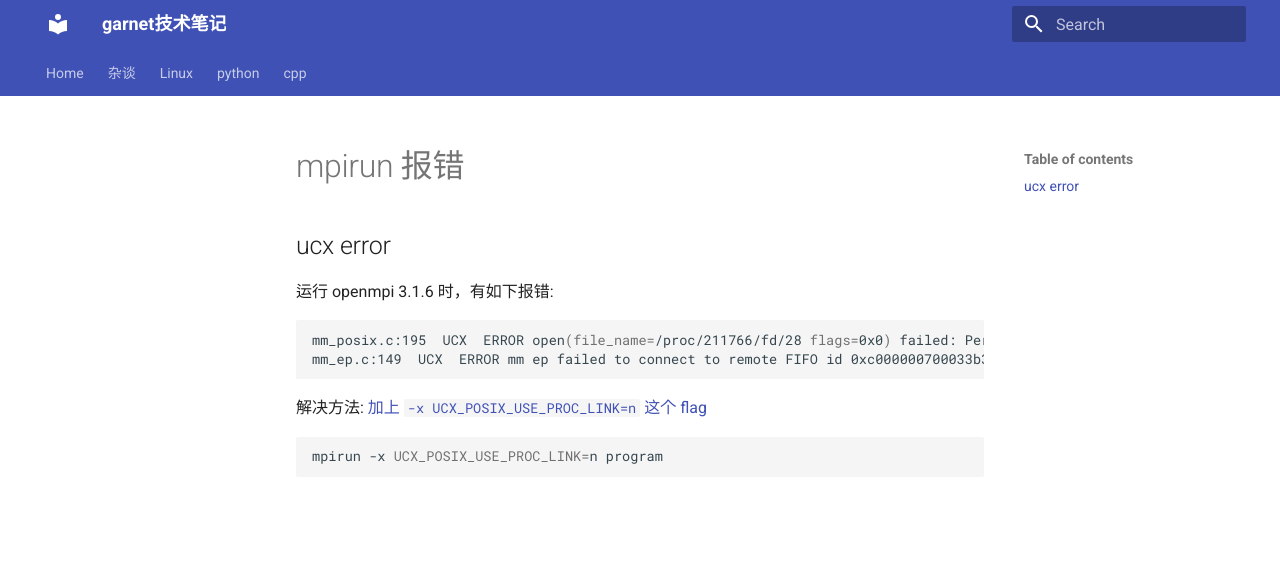
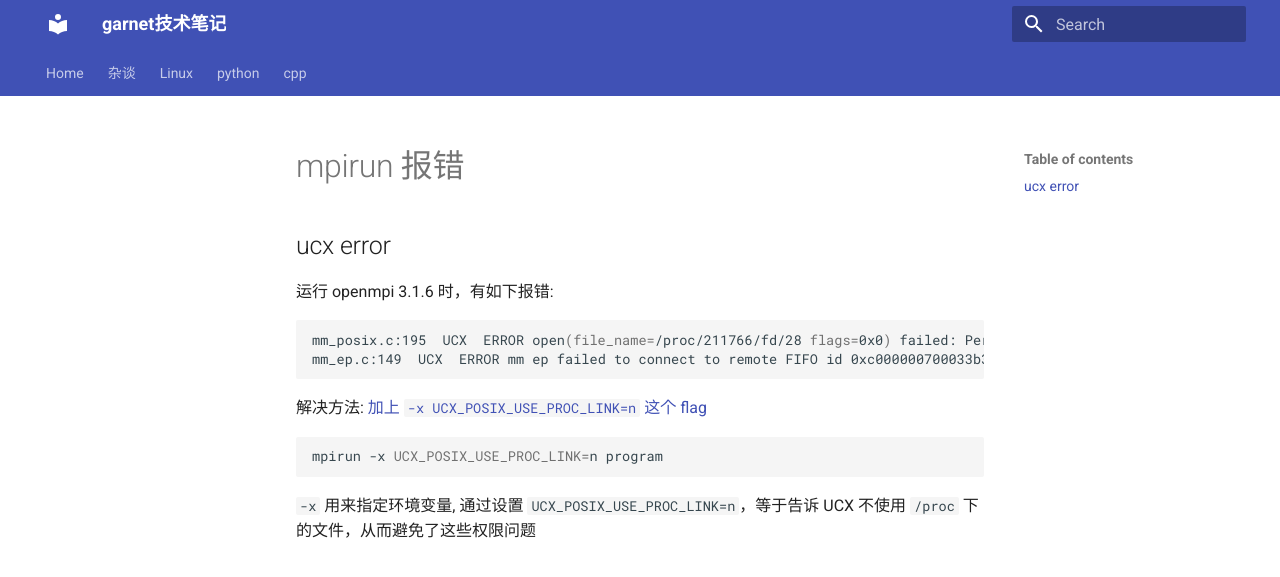
Before and after one commit to ymma98/technotes, an MkDocs documentation site: the page built from docs/Linux/集群_mpirun报错.md, in a window 1280 px wide. Shown: the top 577 px of the page. Built offline with MkDocs 1.6.1 and Material for MkDocs 9.7.7, drawn with Linux system fonts in a browser that asks for light colours.

Commit message:
docs/Linux/集群_mpirun报错.md updated from https://stackedit.cn/

````diff
--- a/docs/Linux/集群_mpirun报错.md
+++ b/docs/Linux/集群_mpirun报错.md
@@ -12,8 +12,9 @@ mm_ep.c:149  UCX  ERROR mm ep failed to connect to remote FIFO id 0xc00000070003
 ```bash
 mpirun -x UCX_POSIX_USE_PROC_LINK=n program
 ```
+`-x` 用来指定环境变量, 通过设置 `UCX_POSIX_USE_PROC_LINK=n`，等于告诉 UCX 不使用 `/proc` 下的文件，从而避免了这些权限问题
 
 
 <!--stackedit_data:
-eyJoaXN0b3J5IjpbMTEwMzAwODg4OV19
+eyJoaXN0b3J5IjpbLTE4NjY1MzQwNTldfQ==
 -->
````
